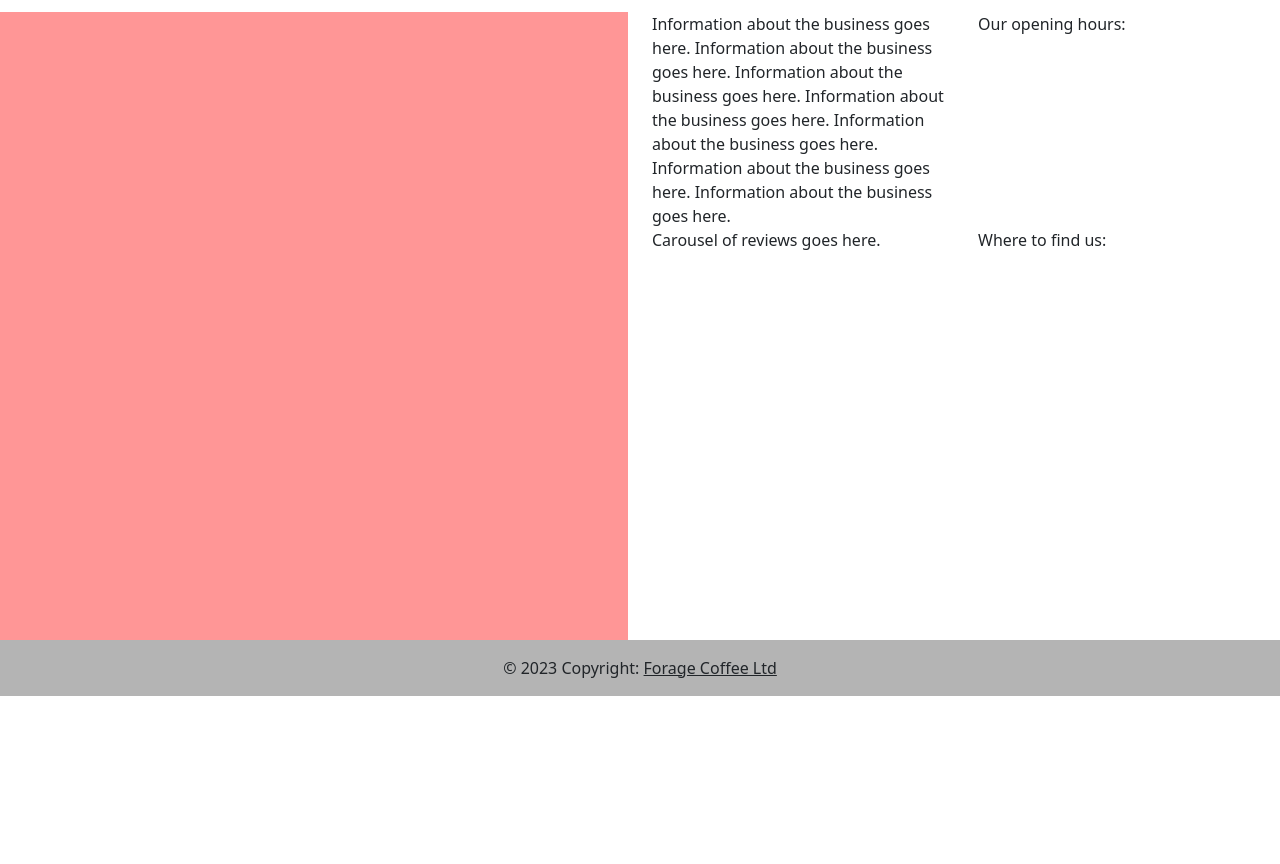
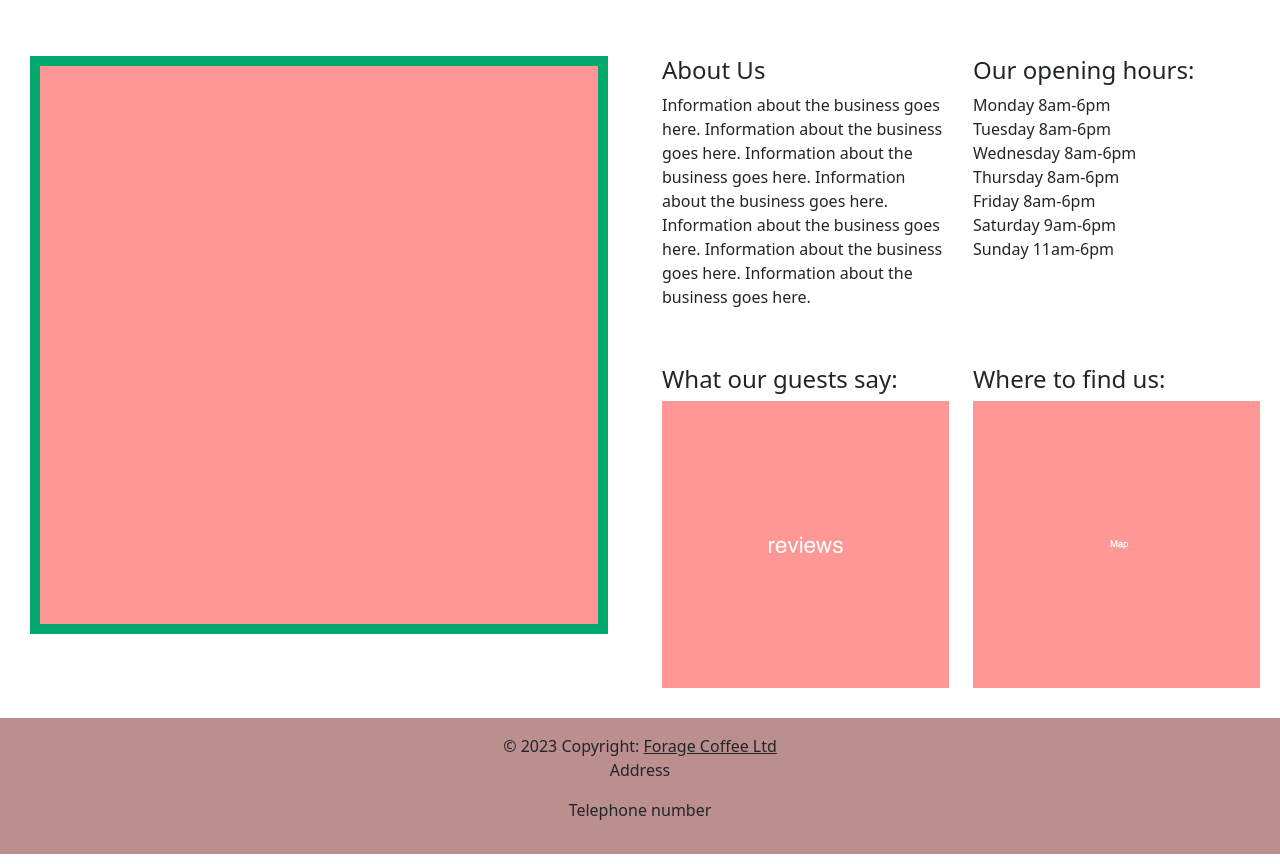
Before and after one commit to pamseale/cfg-group-project, a plain HTML site: page index.html in a window 1280 px wide. Shown: the part 74-938 px from the top of the page. Before the commit the page ends 800 px from the top, so only its background shows below. Drawn offline with nearby package versions, Linux system fonts and the light colour scheme; a script that the page names is missing.

Commit message:
2nd draft HTML

```diff
--- a/index.html
+++ b/index.html
@@ -48,27 +48,53 @@
         </div>
       </div>
 
-          <!--Business information and opening hours-->
+          <!--Business information-->
 <div class="col-sm-6">
   <div class="row">
-      <div class="col">Information about the business goes here. Information about the business goes here. Information about the business goes here. Information about the business goes here. Information about the business goes here. Information about the business goes here. Information about the business goes here.</div>
-      <div class="col">Our opening hours:</div>
+      <div class="col">
+        <h4>About Us</h4>
+        <p>Information about the business goes here. Information about the business goes here. Information about the business goes here. Information about the business goes here. Information about the business goes here. Information about the business goes here. Information about the business goes here.<p>
+        </div>
 
+          <!--Opening hours-->
+
+      <div class="col">
+
+        <h4>Our opening hours:</h4>
+        <ul>
+        <li>Monday 8am-6pm</li>
+        <li>Tuesday 8am-6pm</li>
+        <li>Wednesday 8am-6pm</li>
+        <li>Thursday 8am-6pm</li>
+        <li>Friday 8am-6pm</li>
+        <li>Saturday 9am-6pm</li>
+        <li>Sunday 11am-6pm</li>
+</ul>
     </div>
-          <!--Reviews carousel and map-->
+  </div>
+          <!--Reviews carousel-->
     <div class="row">
-      <div class="col">Carousel of reviews goes here. </div>
-      <div class="col">Where to find us:</div>
+      <div class="col">
+        <h4>What our guests say:</h4>
+      <img class="d-block w-100" src="images/placeholder-reviews.jpg" alt="reviews">
+      </div>
+
+      <!--Map-->
+      <div class="col">
+
+        <h4>Where to find us:</h4>
+      <img class="d-block w-100" src="images/placeholder-map.jpg" alt="Map">
       </div>
     </div>
+</div>
+        <!-- Footer -->
+      <footer class="text-center text-white" style="background-color:  rosybrown;">
 
-        <!-- Footer -->
-    <footer>
-      <footer class="text-center text-white" style="background-color: #b4b4b4;">
-
-        <div class="text-center text-dark p-3" style="background-color: #b4b4b4;">
+        <div class="text-center text-dark p-3" style="background-color:  rosybrown;">
           © 2023 Copyright:
           <a class="text-dark" href="https://">Forage Coffee Ltd</a>
+          <p>Address</p>
+          <p>Telephone number</p>
         </div>
     </footer>
 
--- a/stylesheet.css
+++ b/stylesheet.css
@@ -39,3 +39,17 @@
   .active {
     background-color: #04AA6D;
   }
+
+  h4 {
+    padding: 0px;
+  }
+
+  ul {
+    list-style-type: none;
+    margin: 0;
+    padding: 00;
+  }
+
+div {
+padding: 10px;
+}
```
Also changed, not shown: page2.html (+32 -11 lines), images/placeholder-map.jpg (added), images/placeholder-reviews.jpg (added), 2 other files.
